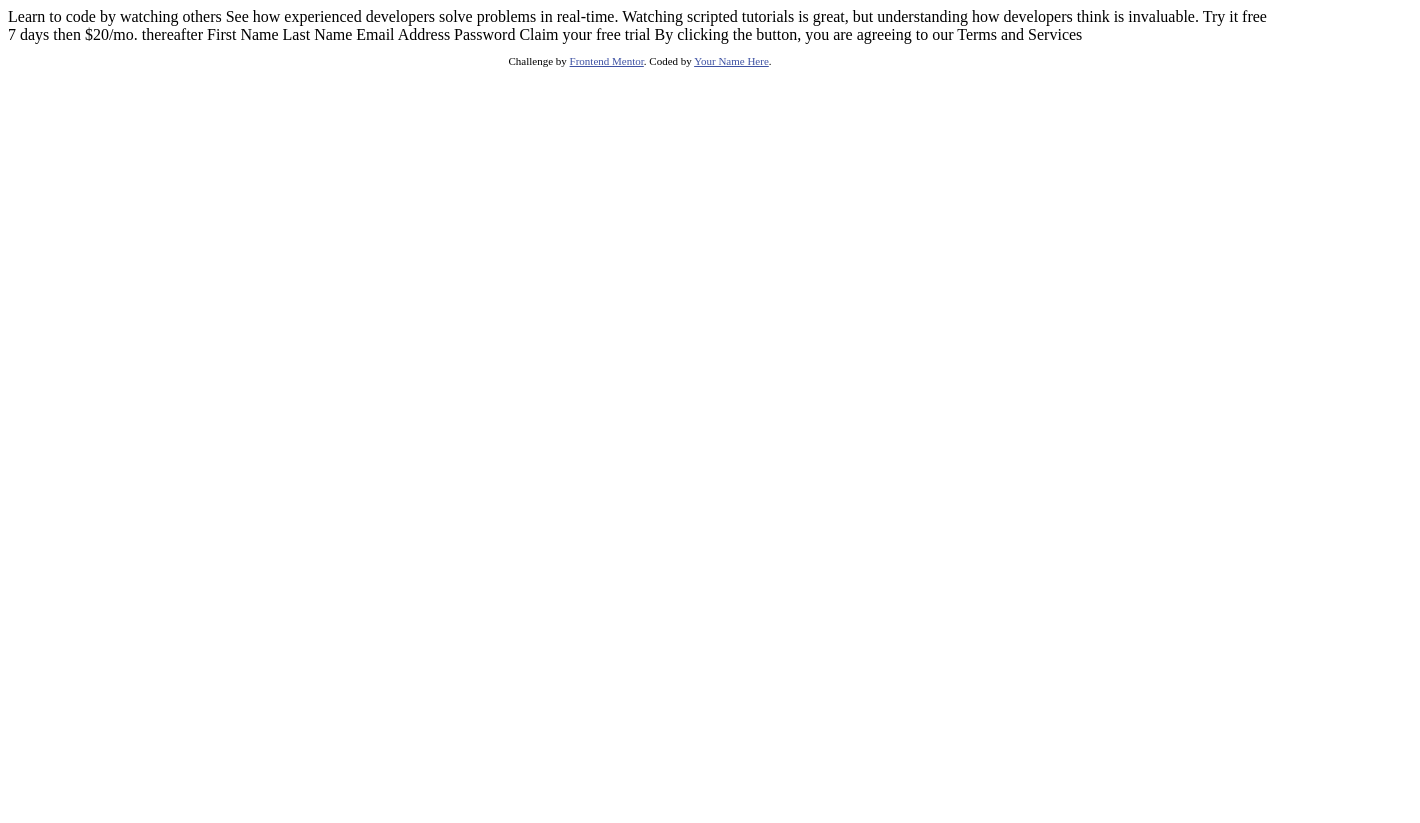
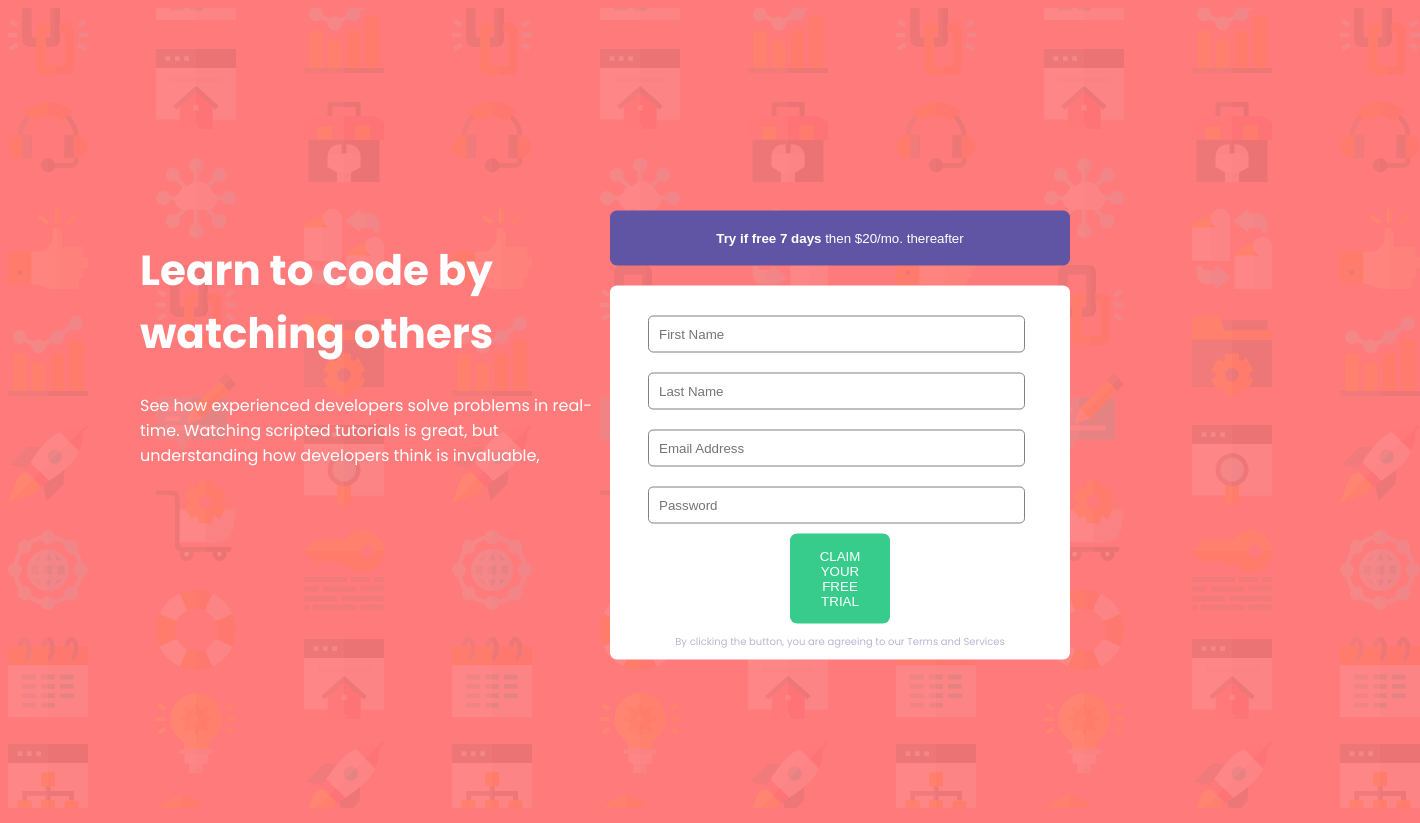
Before and after one commit to Lifes-Tough/Sign-Up-Form, a plain HTML site: page intro-component-with-signup-form-master/index.html in a window 1280 px wide. Shown: the whole page, 1420 px wide, since content can reach past the window. Before the commit the page ends 800 px from the top, so only its background shows below. Drawn offline with Linux system fonts and the light colour scheme.

Commit message:
halfway completed

```diff
--- a/intro-component-with-signup-form-master/index.html
+++ b/intro-component-with-signup-form-master/index.html
@@ -5,38 +5,48 @@
   <meta name="viewport" content="width=device-width, initial-scale=1.0"> <!-- displays site properly based on user's device -->
 
   <link rel="icon" type="image/png" sizes="32x32" href="./images/favicon-32x32.png">
-
-  <title>Frontend Mentor | Intro component with sign up form</title>
-
-  <!-- Feel free to remove these styles or customise in your own stylesheet 👍 -->
-  <style>
-    .attribution { font-size: 11px; text-align: center; }
-    .attribution a { color: hsl(228, 45%, 44%); }
-  </style>
+  <link rel="stylesheet" href="style.css">
 </head>
 <body>
+  <source srcset="./images/bg-intro-mobile.png">
+  <img src="./images/bg-intro-desktop.png" alt="background">
+  <main>
+    <div class="container">
+      <div class="left">
+        <h1>Learn to code by watching others</h1>
+        <p>See how experienced developers solve problems in real-time. Watching scripted tutorials is great, but understanding how developers think is invaluable,</p>
+      </div>
 
-  Learn to code by watching others
+      <div class="right">
+        <div class="btn">
+          <button class="trial"><b>Try if free 7 days</b> then $20/mo. thereafter</button>
+        </div>
+        <form>
+          <div class="input">
+            <div class="input-group">
+              <input type="text" id="firstName" name="firstName" placeholder="First Name" required>
+            </div>
 
-  See how experienced developers solve problems in real-time. Watching scripted tutorials is great,
-  but understanding how developers think is invaluable.
+            <div class="input-group">
+              <input type="text" id="lastName" name="lastName" placeholder="Last Name" required>
+            </div>
 
-  Try it free 7 days then $20/mo. thereafter
+            <div class="input-group">
+              <input type="email" id="email" name="email" placeholder="Email Address" required>
+            </div>
 
-  First Name
-  Last Name
-  Email Address
-  Password
+            <div class="input-group">
+              <input type="password" id="password" name="password" placeholder="Password" required>
+            </div>
+          </div>
+          <div class="btn">
+            <button class="claim">CLAIM YOUR FREE TRIAL</button>
+          </div>
 
-  Claim your free trial
-
-  By clicking the button, you are agreeing to our Terms and Services
-
-  <footer>
-    <p class="attribution">
-      Challenge by <a href="https://www.frontendmentor.io?ref=challenge" target="_blank">Frontend Mentor</a>.
-      Coded by <a href="#">Your Name Here</a>.
-    </p>
-  </footer>
+          <p class="terms">By clicking the button, you are agreeing to our <span>Terms and Services</span></p>
+        </form>
+      </div>
+    </div>
+  </main>
 </body>
 </html>
--- a/intro-component-with-signup-form-master/style.css
+++ b/intro-component-with-signup-form-master/style.css
@@ -0,0 +1,100 @@
+@import url('https://fonts.googleapis.com/css2?family=Poppins:wght@400;500;600;700&display=swap');
+
+:root{
+    --clr-red: hsl(0, 100%, 74%);
+    --clr-green: hsl(154, 59%, 51%);
+    --clr-blue: hsl(248, 32%, 49%);
+    --clr-darkBlue: hsl(249, 10%, 26%);
+    --clr-grayishBlue: hsl(246, 25%, 77%);
+}
+
+body{
+    font-family: 'Poppins', sans-serif;
+    background-color: var(--clr-red);
+}
+
+.container{
+    width: 1000px;
+    display: inline-flex;
+    margin: auto;
+    position: absolute;
+    top: 50%;
+    left: 50%;
+    transform: translate(-50%, -50%);
+    padding-top: 70px;
+}
+
+.left{
+    float: left;
+    width: 46%;
+}
+
+.right{
+    float: left;
+    width: 46%;
+    padding-left: 10px;
+}
+
+h1{
+    font-size: 42px;
+    font-weight: 700px;
+    color: white;
+}
+
+p{
+    color: white;
+}
+
+.btn{
+    padding-bottom: 20px;
+}
+
+.trial{
+    background-color: var(--clr-blue);
+    color: white;
+    border: none;
+    padding: 20px 90px;
+    border-radius: 7px;
+    width: 100%;
+}
+
+.claim{
+    background-color: var(--clr-green);
+    color: white;
+    border: none;
+    border-radius: 7px;
+    width: 100px;
+    padding: 15px;
+}
+
+form{
+    display: grid;
+    place-items: center;
+    width: 460px;
+    border-radius: 7px;
+    background-color: white;
+}
+
+.input{
+    width: 90%;
+    padding-top: 20px;
+    padding-left: 10px;
+}
+
+.input-group{
+    padding: 10px;
+}
+
+input{
+    border: 1px solid;
+    border-color: grey;
+    border-radius: 5px;
+    width: 90%;
+    padding: 10px;
+}
+
+.terms{
+    margin-top: -10px;
+    font-size: 10px;
+    color: var(--clr-grayishBlue);
+}
```
